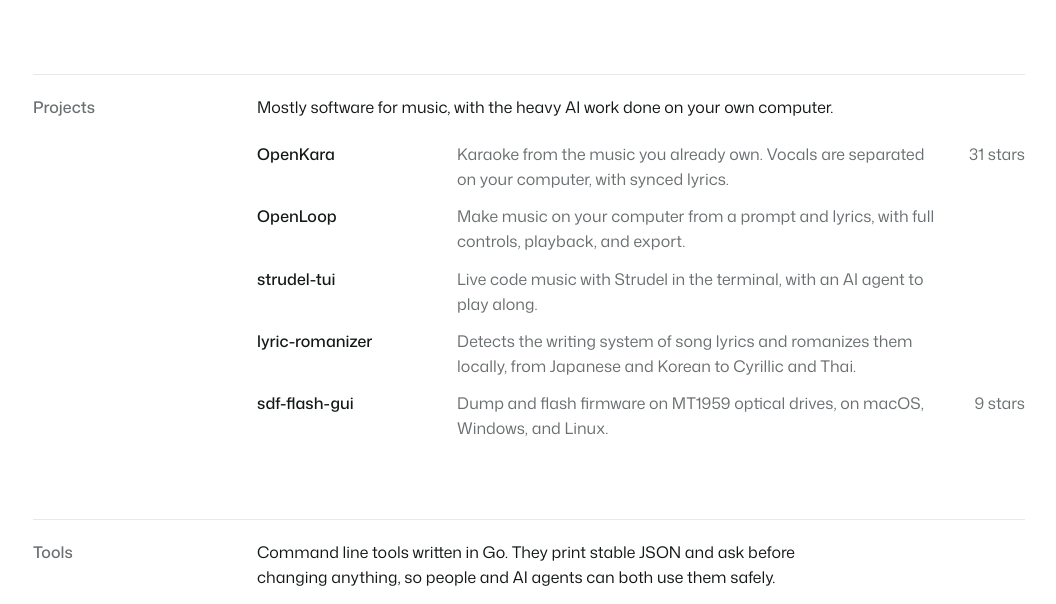
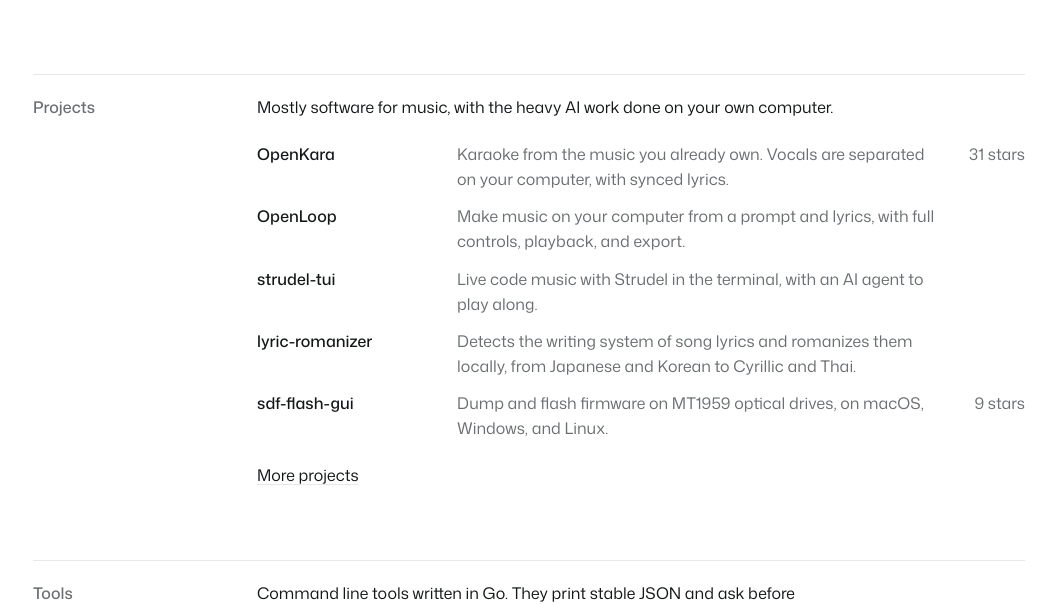
Before and after one commit to thedavidweng/thedavidweng.github.io, a plain HTML site: page index.html in a window 1280 px wide. Shown: the part 207-811 px from the top of the page, without its empty margins (111-1167 px from the left). Drawn offline with Linux system fonts and the light colour scheme; no server answers.

Commit message:
docs: link the project list to the full project index
Point the Projects section at thedavidweng.github.io/site.

```diff
--- a/index.html
+++ b/index.html
@@ -64,6 +64,7 @@
           <li><a href="https://github.com/thedavidweng/lyric-romanizer" data-repo="lyric-romanizer"><span class="name">lyric-romanizer</span><span class="desc">Detects the writing system of song lyrics and romanizes them locally, from Japanese and Korean to Cyrillic and Thai.</span><span class="meta"></span></a></li>
           <li><a href="https://github.com/thedavidweng/sdf-flash-gui" data-repo="sdf-flash-gui"><span class="name">sdf-flash-gui</span><span class="desc">Dump and flash firmware on MT1959 optical drives, on macOS, Windows, and Linux.</span><span class="meta">9 stars</span></a></li>
         </ul>
+        <p class="more"><a class="link" href="https://thedavidweng.github.io/site/">More projects</a></p>
       </div>
     </section>
 
```
